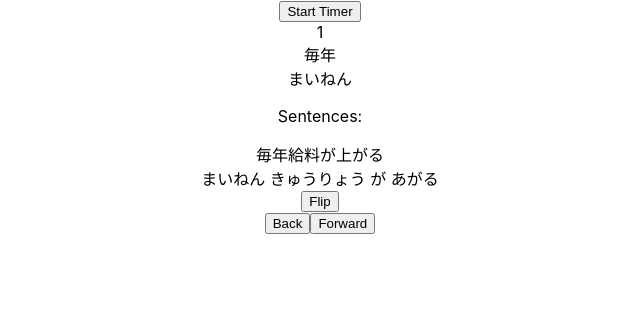
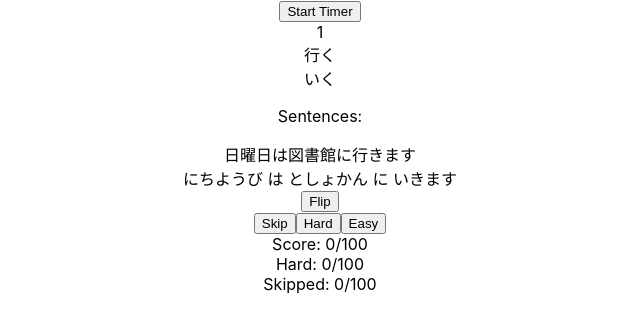
Before and after one commit to licebeam/kaze-app, a React (Create React App) app: page / in a window 1280 px wide. Shown: the top 332 px of the page, without its empty margins (320-960 px from the left). Built offline with nearby package versions, Linux system fonts and the light colour scheme.

Commit message:
adds styled components

```diff
--- a/package.json
+++ b/package.json
@@ -6,7 +6,8 @@
     "puppeteer": "^1.14.0",
     "react": "^16.8.6",
     "react-dom": "^16.8.6",
-    "react-scripts": "2.1.8"
+    "react-scripts": "2.1.8",
+    "styled-components": "^4.2.0"
   },
   "scripts": {
     "start": "react-scripts start",
--- a/src/App.js
+++ b/src/App.js
@@ -1,12 +1,12 @@
 import React, { Component } from 'react';
 import Card from './components/Card';
 import './App.css';
-import core100 from './json-data/core2000/core1200';
+import core100 from './json-data/core1000/core100';
 
 let timerId = null;
 
 class App extends Component {
-  state = { cards: core100, place: 0, timer: false }
+  state = { cards: core100, place: 0, timer: false, cardsGood: null, cardsSkipped: null, cardsBad: null }
 
   updatePlace = (num) => {
     const { place } = this.state;
@@ -33,14 +33,40 @@ class App extends Component {
     })
   }
 
+  updateCardData = (type) => {
+    const { cardsGood, cardsBad, cardsSkipped } = this.state;
+    switch (type) {
+      case 'good':
+        this.setState({ cardsGood: cardsGood + 1 }, () => { this.updatePlace(1) })
+        break;
+      case 'bad':
+        this.setState({ cardsBad: cardsBad + 1 }, () => { this.updatePlace(1) })
+        break;
+      case 'skip':
+        this.setState({ cardsSkipped: cardsSkipped + 1 }, () => { this.updatePlace(1) })
+        break;
+
+      default:
+        break;
+    }
+  }
+
   render() {
-    const { cards, place, timer } = this.state;
+    const { cards, place, timer, cardsGood, cardsBad, cardsSkipped } = this.state;
     return (
       <div className="App">
-        <button onClick={() => this.startTimer(5000)}>{timer ? 'Stop Timer' : 'Start Timer'}</button>
+        <button onClick={() => this.startTimer(4000)}>{timer ? 'Stop Timer' : 'Start Timer'}</button>
         <Card cards={cards} place={place} />
-        <button onClick={() => this.updatePlace(-1)}> Back </button>
-        <button onClick={() => this.updatePlace(1)}>Forward</button>
+        {!timer ? (<div>
+          <button onClick={() => this.updateCardData('skip')}>Skip</button>
+          {/* TODO add this when saving functionality is implemented */}
+
+          <button onClick={() => this.updateCardData('bad')}>Hard</button>
+          <button onClick={() => this.updateCardData('good')}>Easy</button>
+          <div>Score: {cardsGood || '0'}/100</div>
+          <div>Hard: {cardsBad || '0'}/100</div>
+          <div>Skipped: {cardsSkipped || '0'}/100</div>
+        </div>) : null}
       </div >
     );
   }
```
Also changed, not shown: 1 other file (tests, documents, lock files or other folders).
